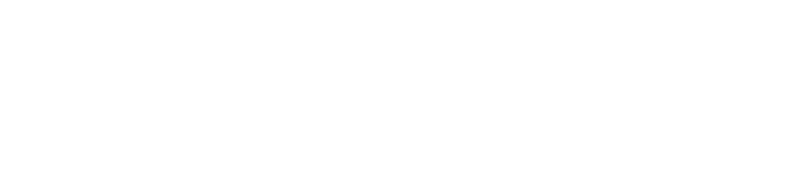
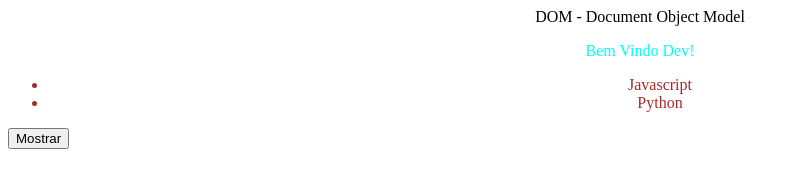
Before and after one commit to Kaue-deAlmeida/Exemplo-4, a plain HTML site: page index.html in a window 1280 px wide. Shown: the whole page, without its empty margins (0-800 px from the left). Drawn offline with Linux system fonts and the light colour scheme.

Commit message:
Adicionando DOM

```diff
--- a/index.html
+++ b/index.html
@@ -3,10 +3,21 @@
 <head>
     <meta charset="UTF-8">
     <meta name="viewport" content="width=device-width, initial-scale=1.0">
+    <link rel="stylesheet" href="src/CSS/style.css" type="text/css">
     <title>Exemplo 4</title>
 </head>
 <body>
+    <header>
+        DOM - Document Object Model
+    </header>
 
+    <p id="mensagem">Olá</p>
+    <ul id="lista-linguagem">
+       <li>Javascript</li>
+    </ul>
+
+    <div id="conteudo" style="display: none"> Tudo sobre programação</div>
+    <button id="mostrar">Mostrar</button>
 
     <!-- Chamando JS -->
      <script src="src/js/script.js"></script>
--- /dev/null
+++ b/src/CSS/style.css
@@ -0,0 +1,9 @@
+p#mensagem{
+    color: aqua;
+}
+header, p, li{
+    text-align: center;
+}
+li{
+    color: brown;
+}
--- a/src/js/script.js
+++ b/src/js/script.js
@@ -47,3 +47,20 @@
 // while(palpite!=sorteio){
 //     alert(`Você achou o Número! ${palpite}`)
 // }
+
+//DOM
+
+const mensagem = document.getElementById("mensagem")
+mensagem.textContent = "Bem Vindo Dev!"
+
+const lista = document.getElementById("lista-linguagem")
+const novoItem = document.createElement("li")
+novoItem.textContent = "Python";
+lista.appendChild(novoItem);
+
+const conteudo = document.getElementById("conteudo")
+const btnMostrar = document.getElementById("mostrar")
+
+btnMostrar.addEventListener('click', ()=>{
+    conteudo.style.display = conteudo.style.display === 'none' ? 'block': 'none';
+})
```
